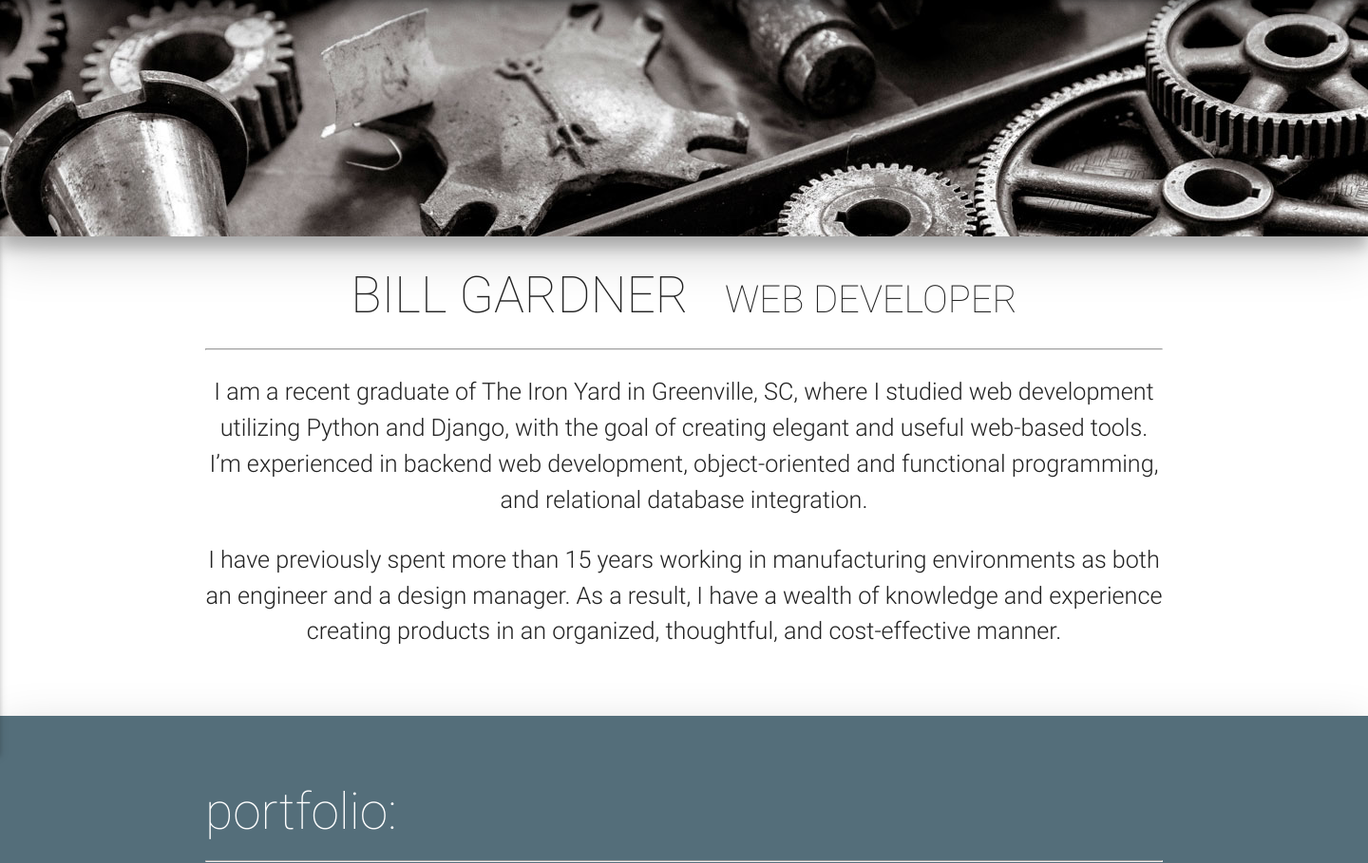
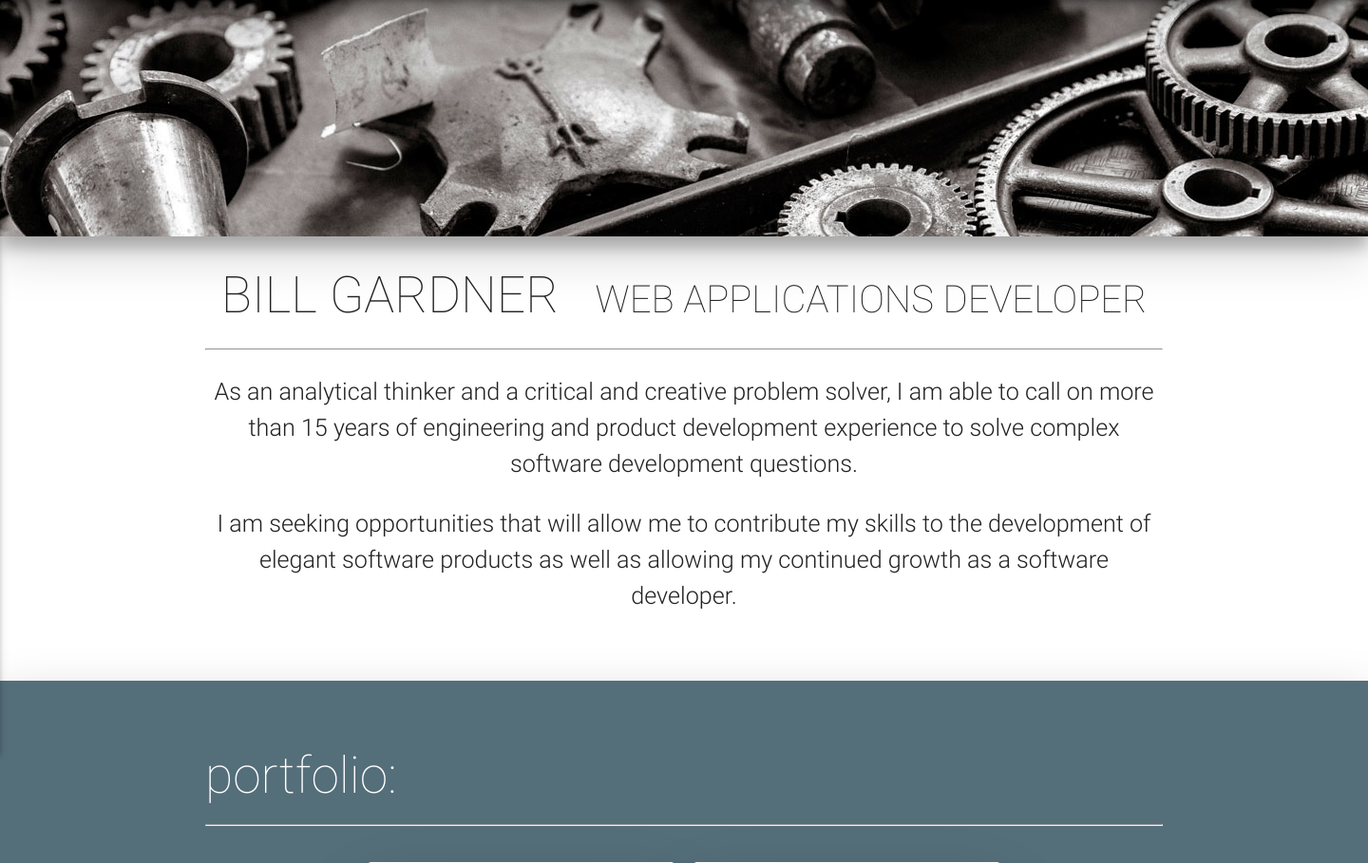
Before and after one commit to williamjohngardner/williamjgardner, a Django app: page / in a window 1440 px wide. Shown: the part 65-974 px from the top of the page at 95% size. Run offline with Django 3.2, Linux system fonts and the light colour scheme; some libraries are stand-ins or nearby versions.

Commit message:
updated resume and statement

```diff
--- a/requirements.txt
+++ b/requirements.txt
@@ -1,3 +1,3 @@
-django
+pdjango
 gunicorn
 whitenoise
--- a/templates/base.html
+++ b/templates/base.html
@@ -67,7 +67,7 @@
     <footer class="page-footer blue-grey darken-1">
       <div class="footer-copyright">
         <div class="container">
-          © 2017 Copyright William John Gardner
+          &copy; 2016-<script type="text/javascript"> document.write(new Date().getFullYear());</script> William John Gardner
         </div>
       </div>
     </footer>
--- a/templates/index.html
+++ b/templates/index.html
@@ -10,12 +10,10 @@
 {% endblock %}
 {% block about %}
   <div class="container">
-    <h2 class="center-align">BILL GARDNER &nbsp <small>WEB DEVELOPER</small></h2>
+    <h2 class="center-align">BILL GARDNER &nbsp <small>WEB APPLICATIONS DEVELOPER</small></h2>
     <hr>
-    <p class="flow-text center-align">I am a recent graduate of The Iron Yard in Greenville, SC, where I studied web development utilizing Python and Django, with the goal of creating elegant and useful web-based tools.   I’m experienced in backend web development, object-oriented and functional programming, and relational database integration.</p>
-    <p class="flow-text center-align">I have previously spent more than 15 years working in
-    manufacturing environments as both an engineer and a design manager.  As a result, I have a wealth of knowledge and
-    experience creating products in an organized, thoughtful, and cost-effective manner.</p>
+    <p class="flow-text center-align">As an analytical thinker and a critical and creative problem solver, I am able to call on more than 15 years of engineering and product development experience to solve complex software development questions.</p>
+    <p class="flow-text center-align">I am seeking opportunities that will allow me to contribute my skills to the development of elegant software products as well as allowing my continued growth as a software developer.</p>
     <br>
     <br>
   </div>
```
Also changed, not shown: 1 other file.
